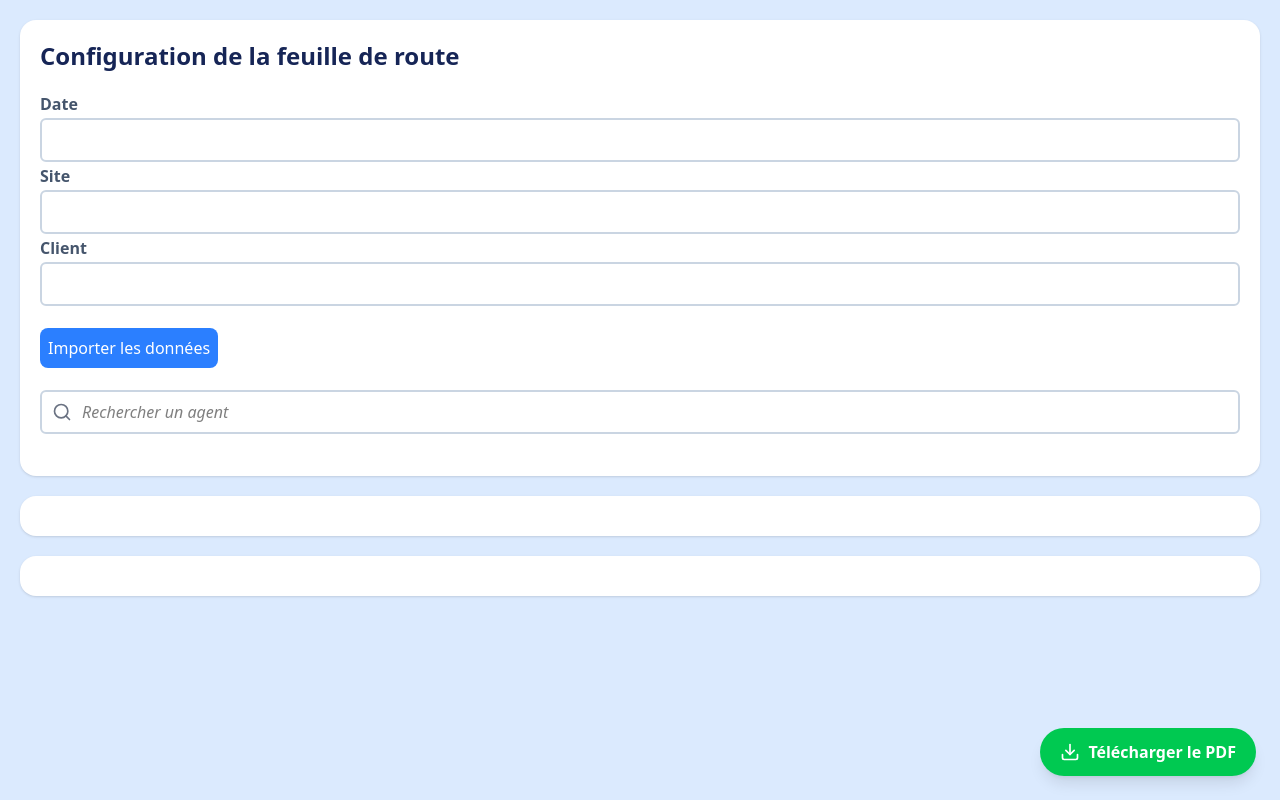
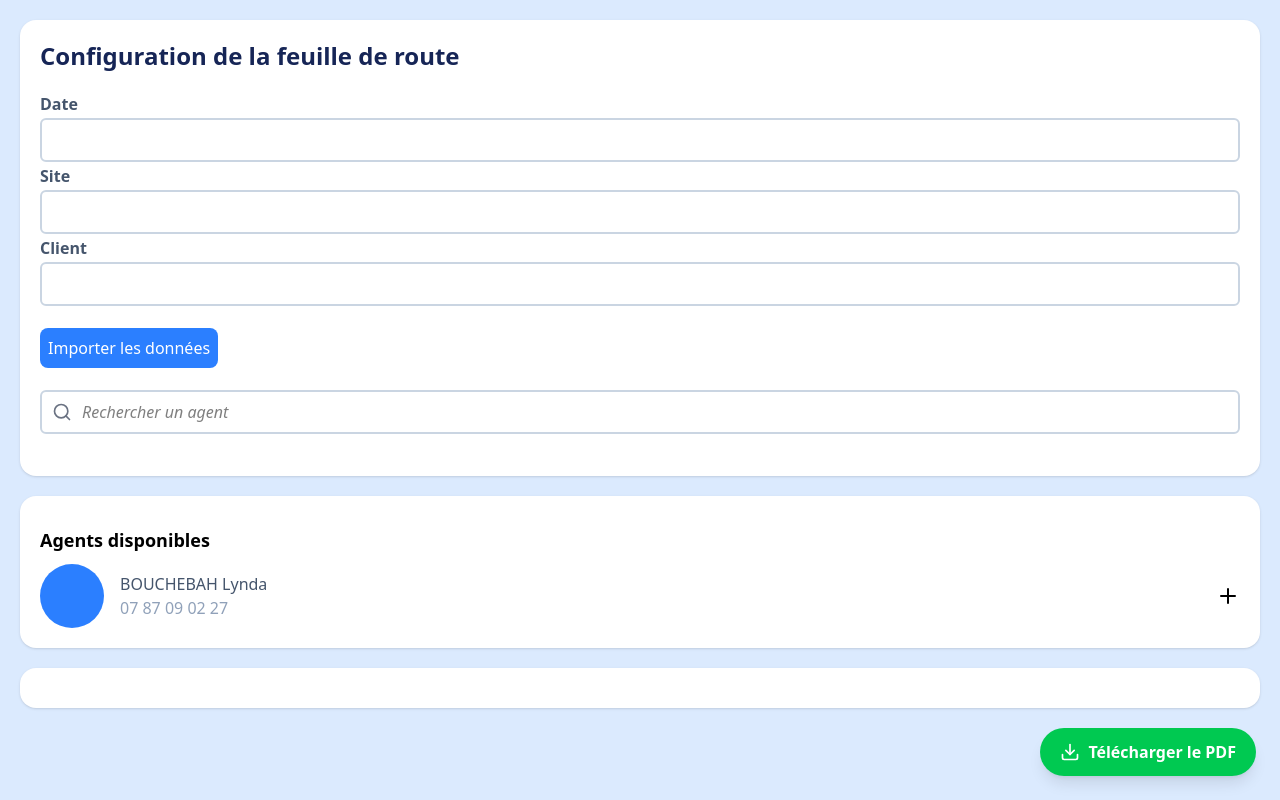
Before and after one commit to b-lynda/roadmap_agents, a website: page index.html in a window 1280 px wide. Drawn offline with Linux system fonts and the light colour scheme.

Commit message:
add second section css

```diff
--- a/index.html
+++ b/index.html
@@ -41,7 +41,6 @@
           </button>
         </div>
         <div class="relative my-0.5 w-full">
-          <!-- Icône -->
           <svg
             xmlns="http://www.w3.org/2000/svg"
             viewBox="0 0 24 24"
@@ -55,8 +54,6 @@
             <path d="m21 21-4.34-4.34" />
             <circle cx="11" cy="11" r="8" />
           </svg>
-
-          <!-- Input -->
           <input
             type="text"
             placeholder="Rechercher un agent"
@@ -67,12 +64,46 @@
     </section>
     <section
       id="participants-list"
-      class="bg-white m-5 rounded-2xl flex flex-col py-5 justify-center shadow-sm"
-    ></section>
+      class="bg-white m-5 rounded-2xl flex flex-col py-5 px-5 align-middle shadow-sm"
+    >
+      <div class="py-2.5">
+        <h2 class="font-semibold text-lg">Agents disponibles</h2>
+      </div>
+      <div class="flex justify-between items-center">
+  <div class="flex gap-4 items-center">
+    <div class="w-16 h-16 bg-blue-500 rounded-full"></div>
+
+    <div>
+      <p class="text-slate-600 font-medium">BOUCHEBAH Lynda</p>
+      <p class="text-slate-400">07 87 09 02 27</p>
+    </div>
+  </div>
+
+  <div>
+    <svg
+      xmlns="http://www.w3.org/2000/svg"
+      width="24"
+      height="24"
+      viewBox="0 0 24 24"
+      fill="none"
+      stroke="currentColor"
+      stroke-width="2"
+      stroke-linecap="round"
+      stroke-linejoin="round"
+      class="lucide lucide-plus-icon lucide-plus"
+    >
+      <path d="M5 12h14" />
+      <path d="M12 5v14" />
+    </svg>
+  </div>
+</div>
+
+    </section>
     <section
       id="participants-selected"
       class="bg-white m-5 rounded-2xl flex flex-col py-5 justify-center shadow-sm"
     ></section>
+
     <!-- Bouton flottant en bas à droite -->
     <button
       id="download-pdf"
@@ -96,6 +127,5 @@
       </svg>
       Télécharger le PDF
     </button>
-
   </body>
 </html>
```
Also changed, not shown: assets/css/output.css, script.js (added). Lines whose indentation alone changed are shown as unchanged.
